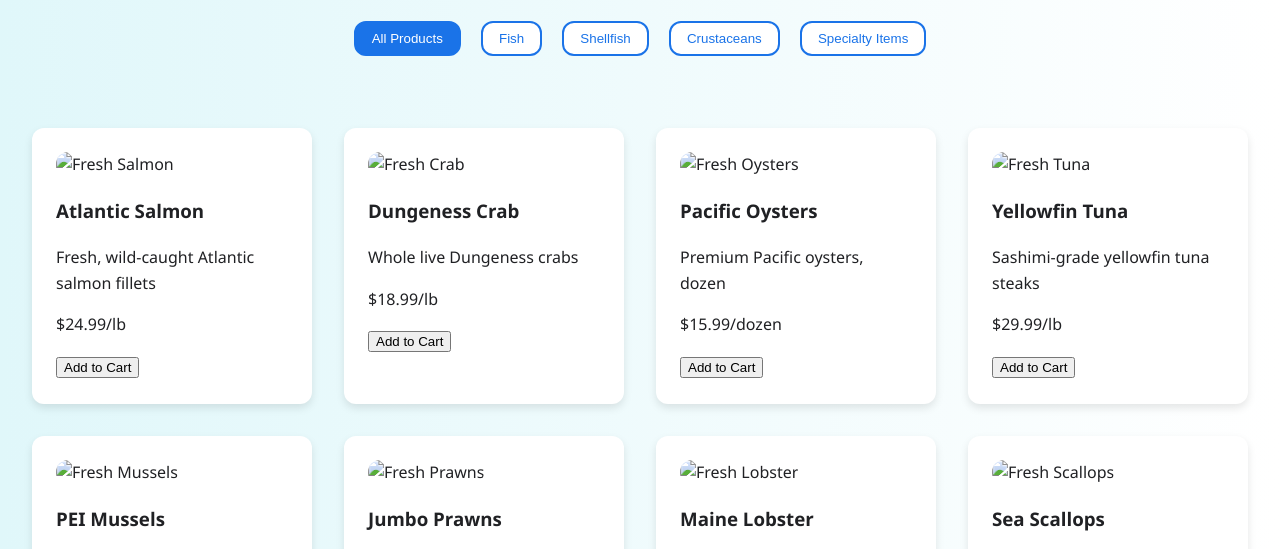
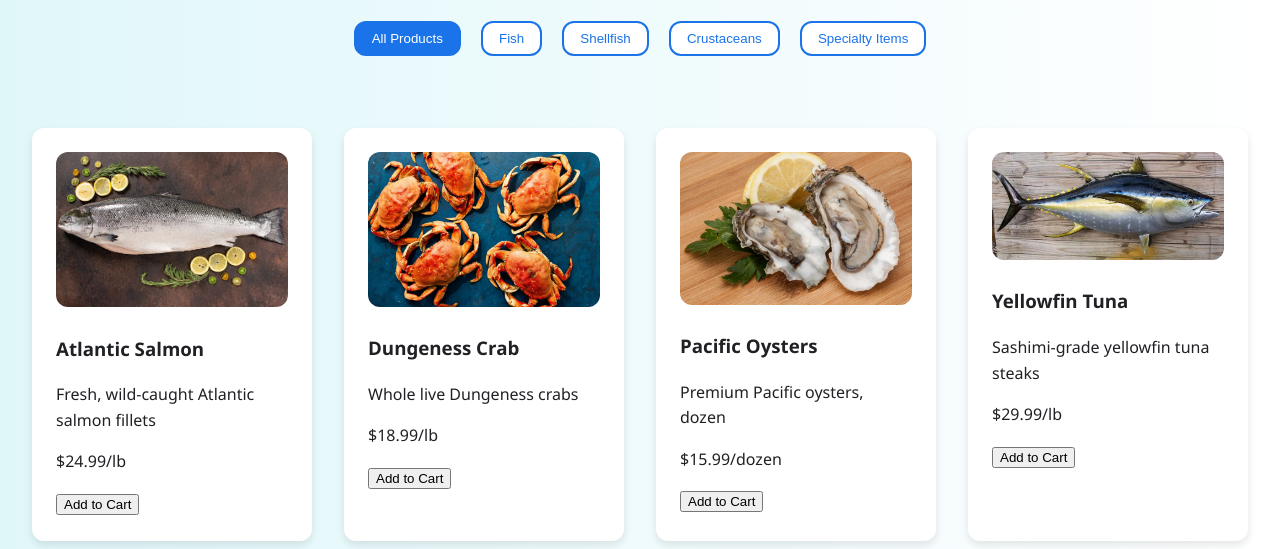
Before and after one commit to Praveen-dev970/praveen, a plain HTML site: page products.html in a window 1280 px wide. Shown: the part 241-790 px from the top of the page. Drawn offline with Linux system fonts and the light colour scheme.

Commit message:
images updated

```diff
--- a/products.html
+++ b/products.html
@@ -39,7 +39,7 @@
 
         <section class="product-grid">
             <div class="product-card" data-category="fish">
-                <img src="C:\Users\USER\OneDrive - Aditya Educational Institutions\Documents\mouni\salmon.png" alt="Fresh Salmon">
+                <img src="/salmon.png" alt="Fresh Salmon">
                 <h3>Atlantic Salmon</h3>
                 <p class="description">Fresh, wild-caught Atlantic salmon fillets</p>
                 <p class="price">$24.99/lb</p>
@@ -47,7 +47,7 @@
             </div>
 
             <div class="product-card" data-category="crustaceans">
-                <img src="C:\Users\USER\OneDrive - Aditya Educational Institutions\Documents\mouni\Dungeness Crab.jpeg" alt="Fresh Crab">
+                <img src="/Dungeness Crab.jpeg" alt="Fresh Crab">
                 <h3>Dungeness Crab</h3>
                 <p class="description">Whole live Dungeness crabs</p>
                 <p class="price">$18.99/lb</p>
@@ -55,7 +55,7 @@
             </div>
 
             <div class="product-card" data-category="shellfish">
-                <img src="C:\Users\USER\OneDrive - Aditya Educational Institutions\Documents\mouni\Pacific Oysters.jpeg" alt="Fresh Oysters">
+                <img src="/Pacific Oysters.jpeg" alt="Fresh Oysters">
                 <h3>Pacific Oysters</h3>
                 <p class="description">Premium Pacific oysters, dozen</p>
                 <p class="price">$15.99/dozen</p>
@@ -63,7 +63,7 @@
             </div>
 
             <div class="product-card" data-category="fish">
-                <img src="C:\Users\USER\OneDrive - Aditya Educational Institutions\Documents\mouni\Yellowfin Tuna.jpeg" alt="Fresh Tuna">
+                <img src="/Yellowfin Tuna.jpeg" alt="Fresh Tuna">
                 <h3>Yellowfin Tuna</h3>
                 <p class="description">Sashimi-grade yellowfin tuna steaks</p>
                 <p class="price">$29.99/lb</p>
@@ -71,7 +71,7 @@
             </div>
 
             <div class="product-card" data-category="shellfish">
-                <img src="C:\Users\USER\OneDrive - Aditya Educational Institutions\Documents\mouni\PEI Mussels.jpeg" alt="Fresh Mussels">
+                <img src="/PEI Mussels.jpeg" alt="Fresh Mussels">
                 <h3>PEI Mussels</h3>
                 <p class="description">Fresh Prince Edward Island mussels</p>
                 <p class="price">$8.99/lb</p>
@@ -79,7 +79,7 @@
             </div>
 
             <div class="product-card" data-category="crustaceans">
-                <img src="C:\Users\USER\OneDrive - Aditya Educational Institutions\Documents\mouni\Jumbo Prawns.jpeg" alt="Fresh Prawns">
+                <img src="/Jumbo Prawns.jpeg" alt="Fresh Prawns">
                 <h3>Jumbo Prawns</h3>
                 <p class="description">16/20 count wild prawns</p>
                 <p class="price">$22.99/lb</p>
@@ -87,7 +87,7 @@
             </div>
 
             <div class="product-card" data-category="specialty">
-                <img src="C:\Users\USER\OneDrive - Aditya Educational Institutions\Documents\mouni\Maine Lobster.jpeg" alt="Fresh Lobster">
+                <img src="/Maine Lobster.jpeg" alt="Fresh Lobster">
                 <h3>Maine Lobster</h3>
                 <p class="description">Live Maine lobsters, 1.25-1.5 lbs</p>
                 <p class="price">$19.99 each</p>
@@ -95,7 +95,7 @@
             </div>
 
             <div class="product-card" data-category="specialty">
-                <img src="C:\Users\USER\OneDrive - Aditya Educational Institutions\Documents\mouni\Sea Scallops.jpeg" alt="Fresh Scallops">
+                <img src="/Sea Scallops.jpeg" alt="Fresh Scallops">
                 <h3>Sea Scallops</h3>
                 <p class="description">U-10 dry sea scallops</p>
                 <p class="price">$32.99/lb</p>
```
Also changed, not shown: Dungeness Crab.jpeg (added), Jumbo Prawns.jpeg (added), Maine Lobster.jpeg (added), PEI Mussels.jpeg (added), Pacific Oysters.jpeg (added), Sea Scallops.jpeg (added), Yellowfin Tuna.jpeg (added), salmon.png (added).
